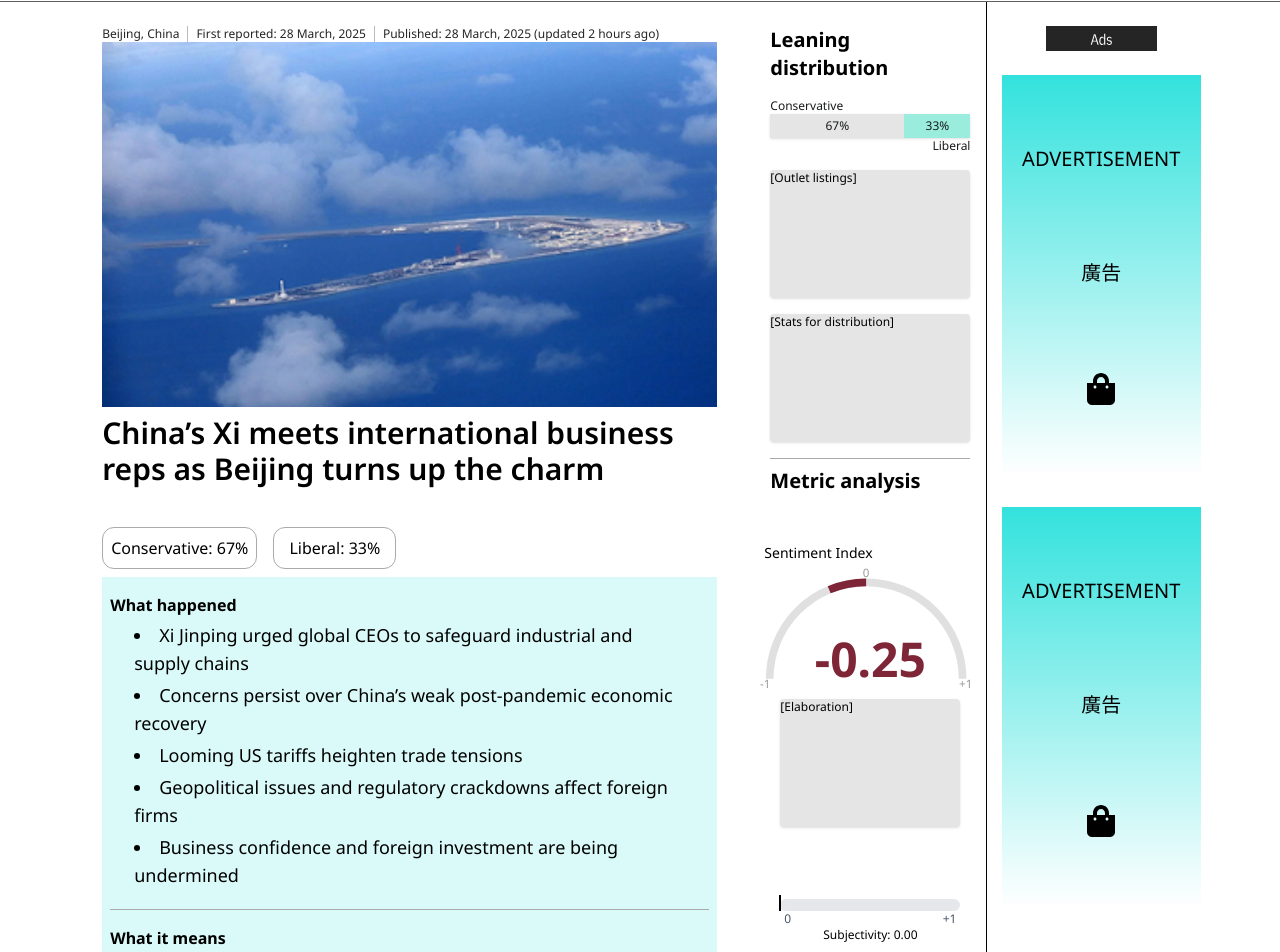
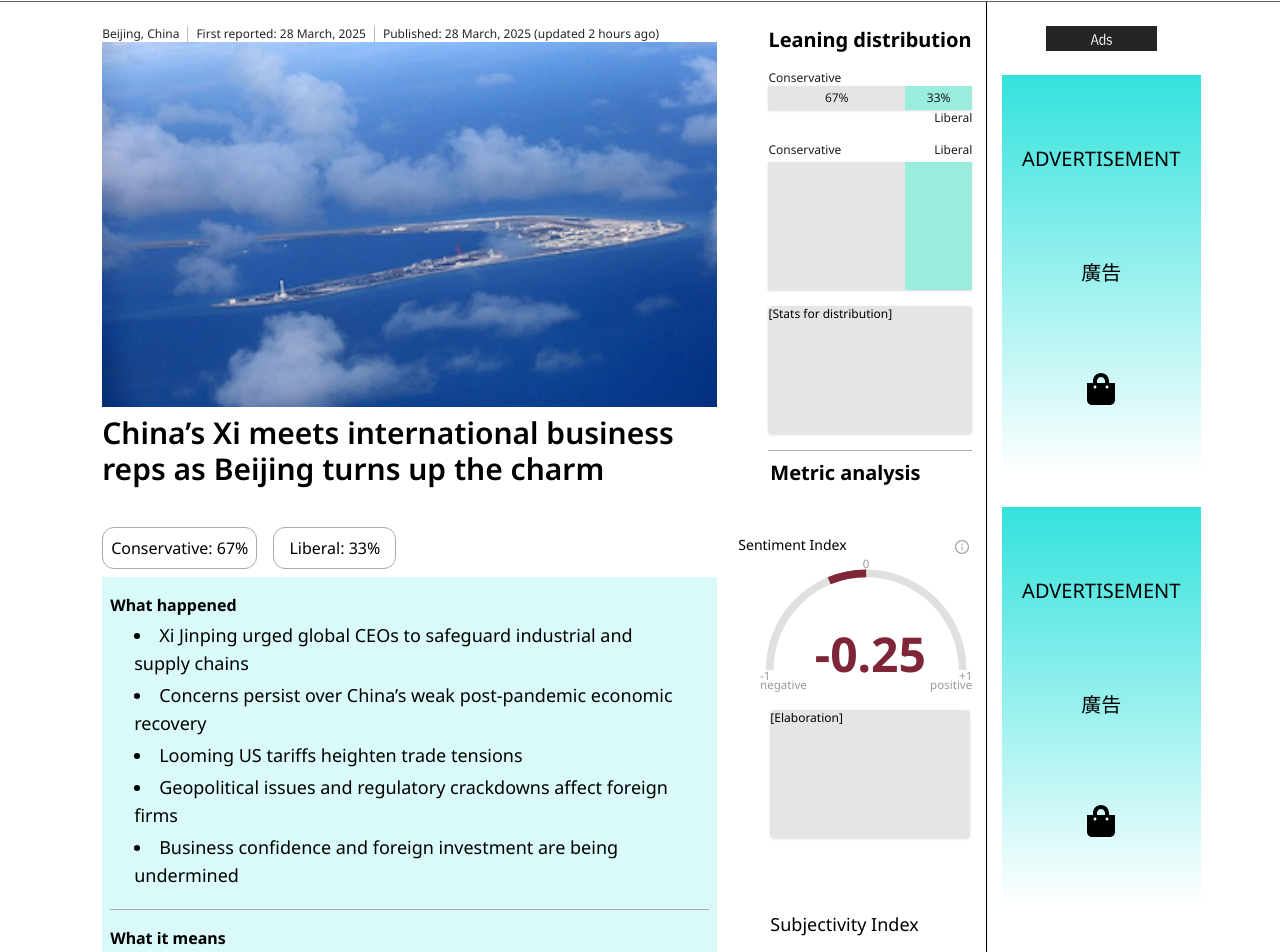
Before and after one commit to IvanLeong03/z-news-website, a React (Vite) app: page /article/001 in a window 1280 px wide. Shown: the part 268-1220 px from the top of the page. Built offline with nearby package versions, Linux system fonts and the light colour scheme.

Commit message:
fix: updated appearance of subjectivity index

```diff
--- a/src/article-view/Article.jsx
+++ b/src/article-view/Article.jsx
@@ -8,6 +8,7 @@ import SentimentGauge from "../metric-components/SentimentGauge";
 import SubjectivitySlider from "../metric-components/SubjectivitySlider";
 import { useLanguage } from "../context/LanguageContext";
 import { Link } from "react-router-dom";
+import OutletDistribution from "../metric-components/OutletDistribution";
 
 function Article() {
 
@@ -138,14 +139,14 @@ function Article() {
 
             { /* second column: distribution, sentiment, subjectivity */}
             <div className="flex-col flex-grow justify-center min-h-dvh py-6 px-1">
-                <div className="w-9/10 mx-auto border-b border-[var(--color-line-grey)]">
+                <div className="w-11/12 mx-auto border-b border-[var(--color-line-grey)]">
                     <h1 className="font-bold text-xl">Leaning distribution</h1>
                     <div className="mt-4 my-2">
                         <SplitBar cPercent={article.cPercent} liberalPercent={article.liberalPercent} />
                     </div>
 
                     <div className="my-4">
-                        <SentimentExplanation sentiment={"Outlet listings"} />
+                        <OutletDistribution cPercent={article.cPercent} liberalPercent={article.liberalPercent}/>
                     </div>
                     <div className="my-4">
                         <SentimentExplanation sentiment={"Stats for distribution"} />
@@ -153,15 +154,15 @@ function Article() {
                 </div>
                 <div className="w-9/10 mx-auto my-2">
                     <h1 className="font-bold text-xl">Metric analysis</h1>
-                    <div className="w-9/10 mx-auto my-12">
-                        <div className="mt-4 mb-2">
+                    <div className="my-12">
+                        <div className="my-4">
                             <SentimentGauge sentiment={article.sentimentScore}/>
                         </div>
-                        <div className="my-4">
+                        <div className="mb-4 mt-8">
                             <SentimentExplanation sentiment={"Elaboration"} />
                         </div>
                     </div>
-                    <div className="w-9/10 mx-auto my-18">
+                    <div className="my-18">
                         <div className="mt-4 mb-2">
                             <SubjectivitySlider />
                         </div>
--- a/src/home-components/HeadlineLg.jsx
+++ b/src/home-components/HeadlineLg.jsx
@@ -22,15 +22,12 @@ function HeadlineLg({headline = "default headline", image = "logos/logo_vertical
             </div>
 
             {/* Metrics */}
-            <div className="w-full flex flex-wrap justify-between items-start gap-4 px-4 py-2">
+            <div className="w-full flex flex-wrap justify-between items-center gap-4 px-4 py-2">
                 <div className="flex-1">
                     <SplitBar cPercent={cPercent} liberalPercent={liberalPercent} />
                 </div>
                 <div className="flex-1">
                     <SentimentSlider sentScore={sentScore} />
-                </div>
-                <div className="flex-1">
-                    <SubjectivitySlider subjScore={subjScore} />
                 </div>
                 <div className="text-xs text-right">
                     {sources} {language === 'zh-Hant' || language === 'zh-Hans' ? "篇文章" : "source articles"}
--- a/src/home-components/HeadlineSm.jsx
+++ b/src/home-components/HeadlineSm.jsx
@@ -12,7 +12,6 @@ function HeadlineSm({headline = "default headline", image = "logos/logo_vertical
                 <div className="w-full aspect-[16/9]">
                     <img src={image} alt='HeadlineImage' className="w-full h-full object-cover" />
                 </div>
-
                 <h1 className="w-full text-lg lg:text-xl font-semibold my-2 text-left">{headline}</h1>
                 <p className="text-xs text-left">{sources} {language === 'zh-Hant' ? "篇文章" : language === 'zh-Hans' ? "篇文章" : "source articles" }</p>
             </div>
@@ -24,9 +23,6 @@ function HeadlineSm({headline = "default headline", image = "logos/logo_vertical
                 <div>
                     <SentimentSlider sentiment={sentimentScore}/>
                 </div>
-                <div>
-                    <SubjectivitySlider subjScore={subjScore}/>
-                </div>
             </div>
         </article>
     )
--- a/src/home-components/Legend.jsx
+++ b/src/home-components/Legend.jsx
@@ -56,8 +56,8 @@ function Legend() {
               </p>
             </div>
         </div>
-        <div className='flex flex-col text-[var(--color-gs-black)] py-2'>
-            <div className='w-3/4 mx-auto mb-4'>
+        <div className='flex flex-col items-center text-[var(--color-gs-black)] py-2'>
+            <div className='w-4/5 mb-4'>
               <SentimentSlider />
               <p className='text-center my-4'>or</p>
               <SentimentGauge />
@@ -71,7 +71,7 @@ function Legend() {
             </p>
         </div>
         <div className='flex flex-col text-[var(--color-gs-black)] py-2'>
-            <div className='w-3/4 mx-auto'>
+            <div className='w-full mx-auto'>
               <SubjectivitySlider />
             </div>
             <p className='my-2'>
--- /dev/null
+++ b/src/metric-components/OutletDistribution.jsx
@@ -0,0 +1,32 @@
+import React from "react";
+import { useLanguage } from "../context/LanguageContext";
+
+function OutletDistribution({ cPercent, liberalPercent }) {
+    const { language } = useLanguage();
+
+    return (
+        <div className="flex flex-col w-full text-xs text-[var(--color-gs-black)]">
+            <div className="flex justify-between w-full mb-1">
+                <span>Conservative</span>
+                <span>Liberal</span>
+            </div>
+
+
+            <div className='relative flex w-full h-32 shadow-sm'>
+                <div
+                className="flex items-center justify-center bg-[var(--color-bg-grey)] p-1"
+                style={{ width:`${cPercent}%`}}
+            >
+                </div>
+                <div
+                className="flex items-center justify-center bg-[var(--color-secondary-3)] p-1"
+                style={{ width:`${liberalPercent}%` }}
+                >
+                </div>
+            </div>
+
+        </div>
+    );
+}
+
+export default OutletDistribution;
--- a/src/metric-components/SentimentGauge.jsx
+++ b/src/metric-components/SentimentGauge.jsx
@@ -1,5 +1,6 @@
 import React from "react";
 import { useLanguage } from "../context/LanguageContext";
+import { AiOutlineInfoCircle } from "react-icons/ai"; // info icon
 
 function SentimentGauge({ sentiment = 0 }) {
   const { language } = useLanguage();
@@ -13,17 +14,23 @@ function SentimentGauge({ sentiment = 0 }) {
     clampedScore >= 0 ? "var(--color-primary)" : "var(--color-secondary-1)";
 
   return (
-    <div className="flex flex-col items-center">
+    <div className="flex flex-col items-center my-4">
       {/* Title */}
-      <div className="w-full text-start text-sm font-medium mb-1 -ml-8">
+      <div className="w-full flex justify-between items-center">
+        <div className="w-full text-start text-sm font-medium mb-1 -ml-8">
         {language === "zh-Hant"
           ? "情感指數"
           : language === "zh-Hans"
           ? "情感指数"
           : "Sentiment Index"}
+        </div>
+        <AiOutlineInfoCircle className="ml-1 text-gray-400" />
+
       </div>
 
-      <svg width="220" height="132" viewBox="0 0 228 125" >
+
+
+      <svg width="220" height="135" viewBox="0 0 228 130">
         {/* Grey background arc */}
         <path
           d="M10 110 A100 100 0 0 1 210 110"
@@ -60,11 +67,17 @@ function SentimentGauge({ sentiment = 0 }) {
         <text x="0" y="120" fontSize="12" fill="#999" textAnchor="start">
           -1
         </text>
+        <text x="0" y="130" fontSize="12" fill="#999" textAnchor="start">
+          negative
+        </text>
         <text x="110" y="4" fontSize="12" fill="#999" textAnchor="middle">
           0
         </text>
         <text x="220" y="120" fontSize="12" fill="#999" textAnchor="end">
           +1
+        </text>
+        <text x="220" y="130" fontSize="12" fill="#999" textAnchor="end">
+          positive
         </text>
       </svg>
 
--- a/src/metric-components/SubjectivitySlider.jsx
+++ b/src/metric-components/SubjectivitySlider.jsx
@@ -3,24 +3,35 @@ import { useLanguage } from "../context/LanguageContext";
 
 function SubjectivitySlider({ subjScore = 0 }) {
   const { language } = useLanguage();
-  // Clamp the score to stay between 0 and 1
-  const clampedScore = Math.max(0, Math.min(subjScore, 1));
 
-  // Convert to percentage (0% to 100%) with 0 at center
-  const percentage = clampedScore * 100;
+  const subjScoreRounded = Math.round(subjScore * 100) / 100; // Round to two decimal places
+
+  const boxColor =
+  subjScoreRounded < 0.2
+  ? "bg-[var(--color-secondary-3)] text-[var(--color-primary)]"
+  : subjScoreRounded < 0.6
+  ? "bg-[#3d776c] text-[var(--color-secondary-3)]"
+  : "bg-[#2e3d3a] text-[#879693]";
+
 
   return (
     <div className="w-full mb-4">
-      <div className="relative h-3 bg-gray-200 rounded-full">
-        <div
-          className="absolute top-0 -mt-1 w-0.5 h-4 bg-black"
-          style={{ left: `${percentage}%`, transform: "translateX(-50%)" }}
-        />
-        {/* optional tick markers */}
-        <div className="absolute left-1 top-full text-xs text-gray-600">0</div>
-        <div className="absolute right-1 top-full text-xs text-gray-600">+1</div>
+      <h2 className="text-lg">{language === "zh-Hant" ? "主觀性分析" : language === "zh-Hans" ? "主观性分析": "Subjectivity Index"}</h2>
+      <div className="flex justify-start my-4">
+        <div className="w-2/5 flex items-end">
+          <p className="text-5xl">{subjScoreRounded}</p>
+          <div className="ml-2 text-[var(--color-line-lightgrey)]">/1</div>
+        </div>
+        <div className="w-3/5 text-xs text-center pl-2">
+          <div className={boxColor}>
+            {subjScoreRounded < 0.2 ? "High" : subjScoreRounded < 0.6 ? "Medium" : "Low" } objectivity
+          </div>
+
+        </div>
+
+
+
       </div>
-      <p className="text-xs text-center mt-4">{language === 'zh-Hant'? "主觀性" : language === "zh-Hans" ? "主观性" : "Subjectivity"}: {subjScore.toFixed(2)}</p>
     </div>
   );
 }
```
